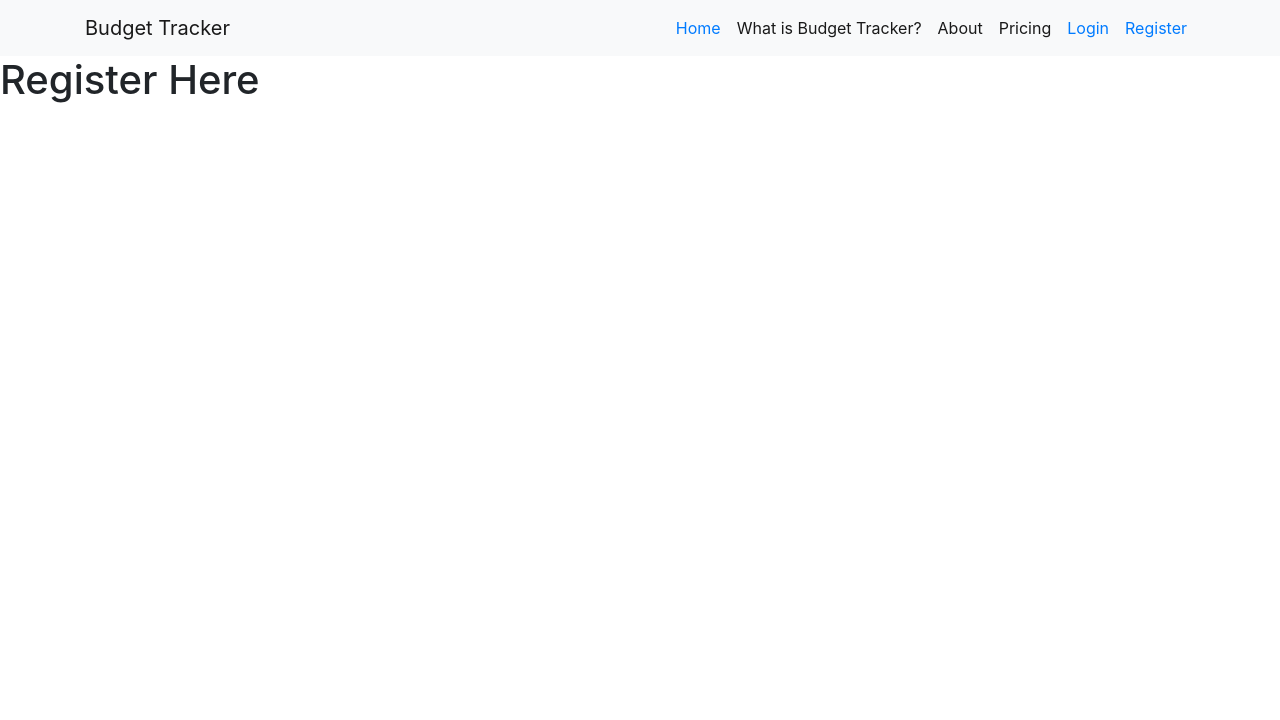
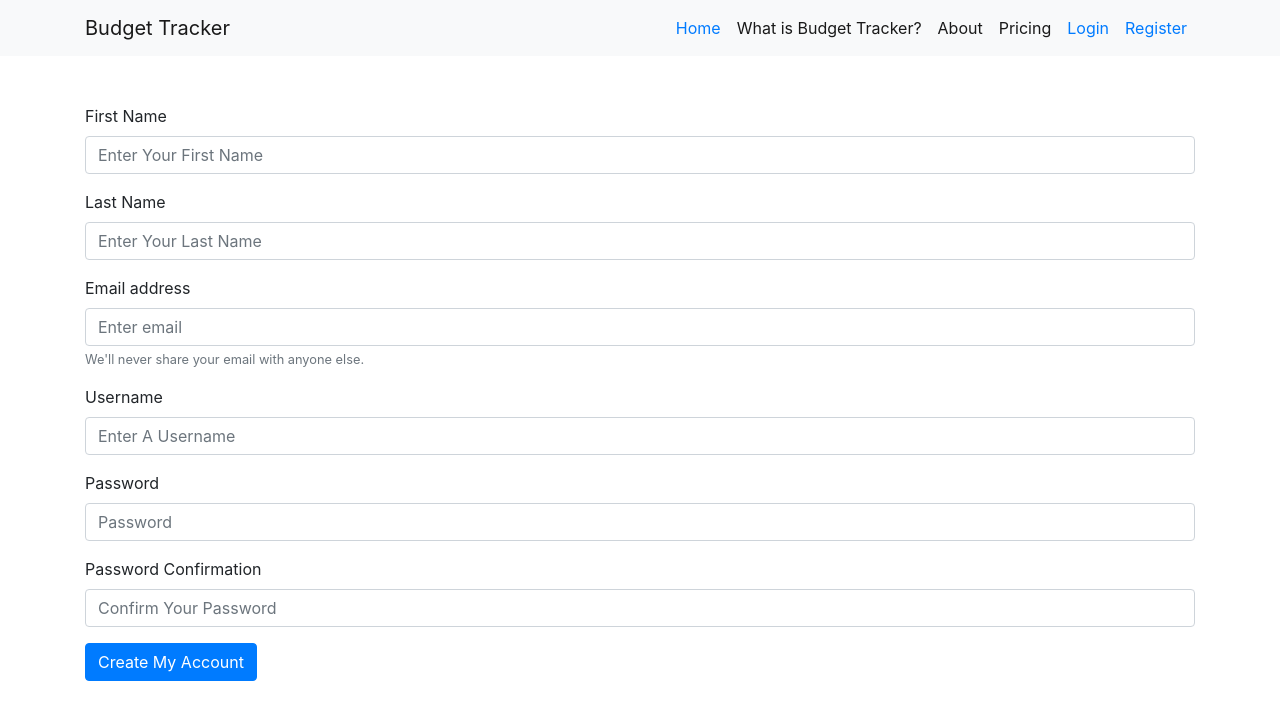
Before and after one commit to angarc/budget-tracker-app, a React (Create React App) app: page /register in a window 1280 px wide. Shown: the top 720 px of the page. Built offline with nearby package versions, Linux system fonts and the light colour scheme.

Commit message:
Added a register page

```diff
--- a/src/App.js
+++ b/src/App.js
@@ -11,6 +11,7 @@
 
 
 import HomePage from './pages/HomePage/HomePage'
+import RegisterPage from './pages/RegisterPage/RegisterPage'
 
 function App() {
   return (
@@ -34,7 +35,7 @@
       <div>
         <Switch>
           <Route path="/register">
-            <h1>Register Here</h1>
+            <RegisterPage/>
           </Route>
           <Route path="/login">
             <h1>Login</h1>
--- /dev/null
+++ b/src/pages/RegisterPage/RegisterPage.js
@@ -0,0 +1,49 @@
+import React from 'react'
+import { Container, Form, Button } from 'react-bootstrap'
+
+const registerPage = () => {
+  return (
+    <Container>
+      <Form className='mt-5'>
+        <Form.Group controlId="formBasicFirstName">
+          <Form.Label>First Name</Form.Label>
+          <Form.Control type="text" placeholder="Enter Your First Name" />
+        </Form.Group>
+
+        <Form.Group controlId="formBasicLastName">
+          <Form.Label>Last Name</Form.Label>
+          <Form.Control type="text" placeholder="Enter Your Last Name" />
+        </Form.Group>
+
+        <Form.Group controlId="formBasicEmail">
+          <Form.Label>Email address</Form.Label>
+          <Form.Control type="email" placeholder="Enter email" />
+          <Form.Text className="text-muted">
+            We'll never share your email with anyone else.
+          </Form.Text>
+        </Form.Group>
+
+        <Form.Group controlId="formBasicUsername">
+          <Form.Label>Username</Form.Label>
+          <Form.Control type="text" placeholder="Enter A Username" />
+        </Form.Group>
+
+        <Form.Group controlId="formBasicPassword">
+          <Form.Label>Password</Form.Label>
+          <Form.Control type="password" placeholder="Password" />
+        </Form.Group>
+
+        <Form.Group controlId="formBasicPasswordConfirmation">
+          <Form.Label>Password Confirmation</Form.Label>
+          <Form.Control type="password" placeholder="Confirm Your Password" />
+        </Form.Group>
+
+        <Button variant="primary" type="submit">
+          Create My Account
+        </Button>
+      </Form>
+    </Container>
+  )
+}
+
+export default registerPage
```
